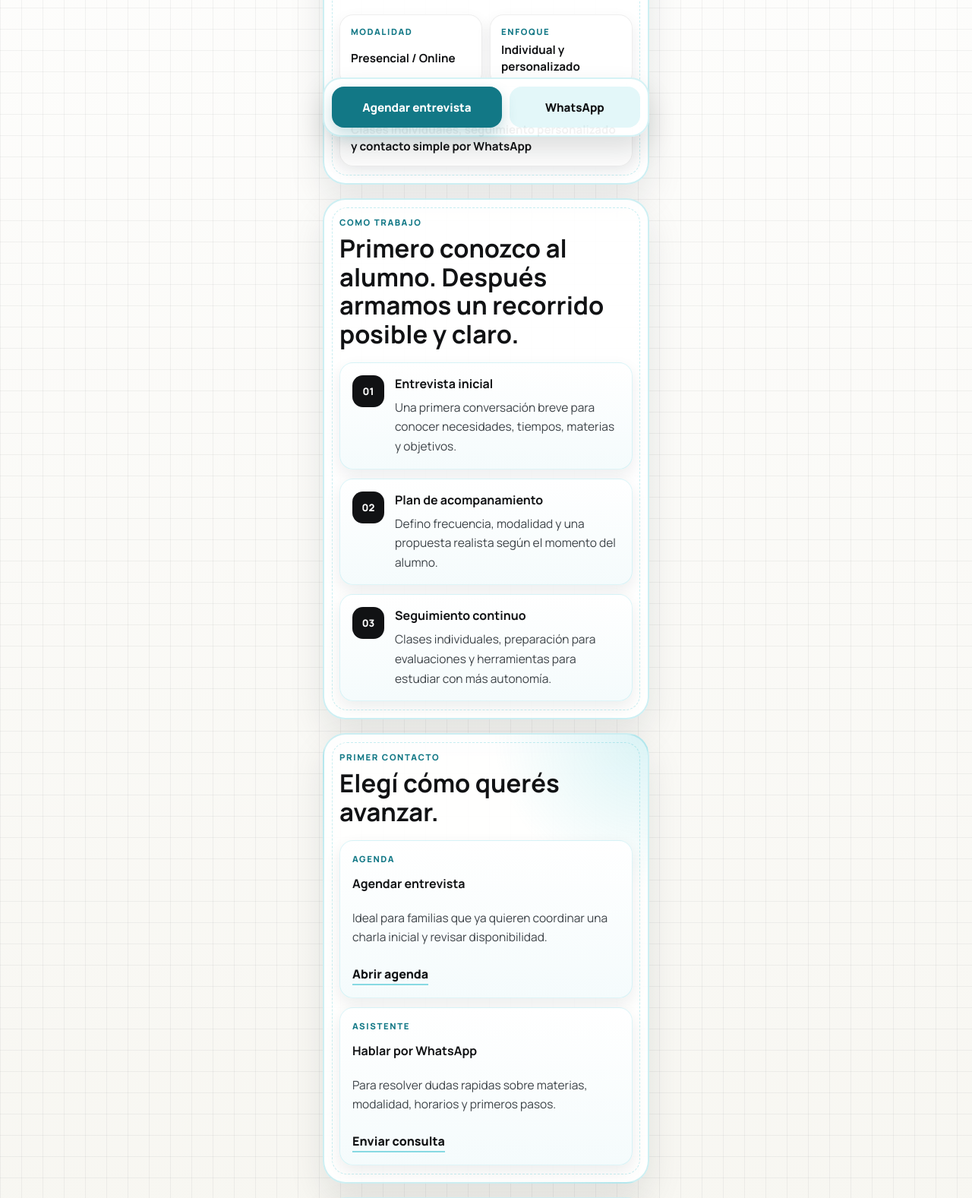
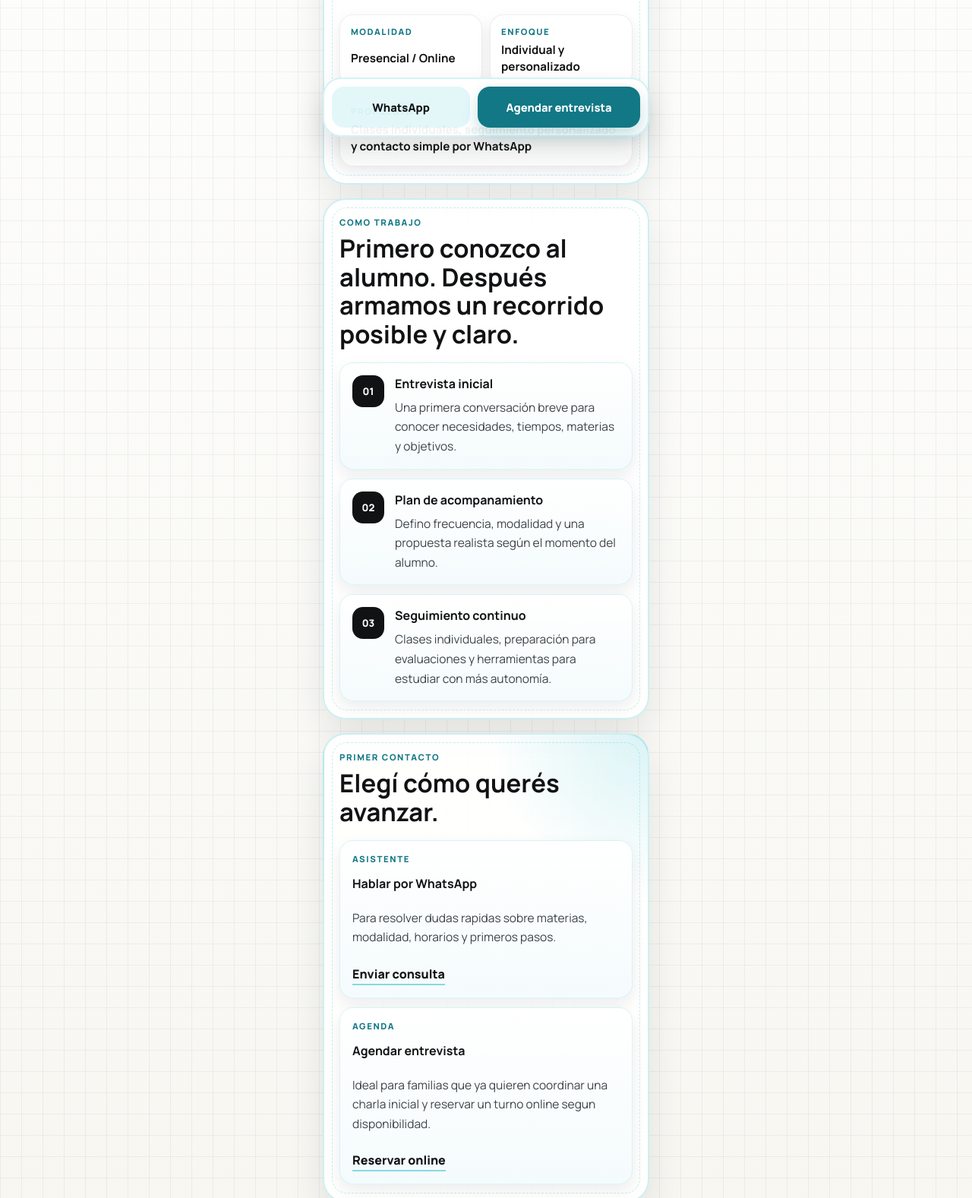
Before and after one commit to nickolauzan/gime-whatsapp-agent, a website: page index.html in a window 1280 px wide. Shown: the part 606-2183 px from the top of the page at 76% size. Drawn offline with Linux system fonts and the light colour scheme.

Commit message:
Update CTA layout and booking link

```diff
--- a/app.js
+++ b/app.js
@@ -6,8 +6,9 @@ const CONTACT_CONFIG = {
   whatsappDisplay: "+54 9 11 2094-6319",
   email: "gimesoledadmendez@gmail.com",
   location: "Morón, Buenos Aires.",
-  scheduleUrl: "",
+  scheduleUrl: "https://cal.com/gimena-mendez/15min",
   whatsappQuestionsMessage: "",
+  // Fallback interno por si mas adelante se vuelve a usar WhatsApp para iniciar agenda.
   whatsappScheduleMessage:
     "Hola! Me gustaría agendar una entrevista para apoyo escolar",
 };
@@ -51,9 +52,10 @@ function bindLinks() {
 
   document.querySelectorAll("[data-schedule-link]").forEach((link) => {
     link.setAttribute("href", scheduleUrl);
-    if (!CONTACT_CONFIG.scheduleUrl && CONTACT_CONFIG.whatsappNumber) {
-      link.setAttribute("aria-label", "Agendar entrevista por WhatsApp");
-    }
+    link.setAttribute(
+      "aria-label",
+      CONTACT_CONFIG.scheduleUrl ? "Agendar entrevista en calendario" : "Agendar entrevista por WhatsApp",
+    );
   });
 
   document.querySelectorAll("[data-whatsapp-link]").forEach((link) => {
--- a/index.html
+++ b/index.html
@@ -183,21 +183,21 @@
 
           <div class="choice-cards">
             <article class="choice-card">
-              <span class="choice-kicker">Agenda</span>
-              <h3>Agendar entrevista</h3>
-              <p>
-                Ideal para familias que ya quieren coordinar una charla inicial y revisar
-                disponibilidad.
-              </p>
-              <a class="text-link" data-schedule-link href="#configuracion">Abrir agenda</a>
-            </article>
-            <article class="choice-card">
               <span class="choice-kicker">Asistente</span>
               <h3>Hablar por WhatsApp</h3>
               <p>
                 Para resolver dudas rapidas sobre materias, modalidad, horarios y primeros pasos.
               </p>
               <a class="text-link" data-whatsapp-link href="#configuracion">Enviar consulta</a>
+            </article>
+            <article class="choice-card">
+              <span class="choice-kicker">Agenda</span>
+              <h3>Agendar entrevista</h3>
+              <p>
+                Ideal para familias que ya quieren coordinar una charla inicial y reservar un
+                turno online segun disponibilidad.
+              </p>
+              <a class="text-link" data-schedule-link href="#configuracion">Reservar online</a>
             </article>
           </div>
         </section>
@@ -217,8 +217,8 @@
       </main>
 
       <aside class="sticky-actions">
+        <a class="secondary-action" data-whatsapp-link href="#configuracion">WhatsApp</a>
         <a class="primary-action" data-schedule-link href="#configuracion">Agendar entrevista</a>
-        <a class="secondary-action" data-whatsapp-link href="#configuracion">WhatsApp</a>
       </aside>
     </div>
 
--- a/styles.css
+++ b/styles.css
@@ -425,7 +425,7 @@ a {
   z-index: 20;
   width: min(calc(100% - 20px), 430px);
   display: grid;
-  grid-template-columns: minmax(0, 1.3fr) minmax(0, 1fr);
+  grid-template-columns: minmax(0, 0.92fr) minmax(0, 1.08fr);
   gap: 10px;
   padding: 10px;
   border-radius: 24px;
@@ -440,8 +440,10 @@ a {
   display: grid;
   place-items: center;
   border-radius: 16px;
-  font-size: 0.95rem;
+  font-size: 0.92rem;
   font-weight: 800;
+  text-align: center;
+  line-height: 1.15;
   transition:
     transform var(--transition),
     box-shadow var(--transition),
@@ -457,6 +459,14 @@ a {
 .secondary-action {
   background: rgba(27, 184, 201, 0.12);
   color: var(--ink-950);
+}
+
+.primary-action {
+  padding-inline: 14px;
+}
+
+.secondary-action {
+  padding-inline: 10px;
 }
 
 .primary-action:active,
```
